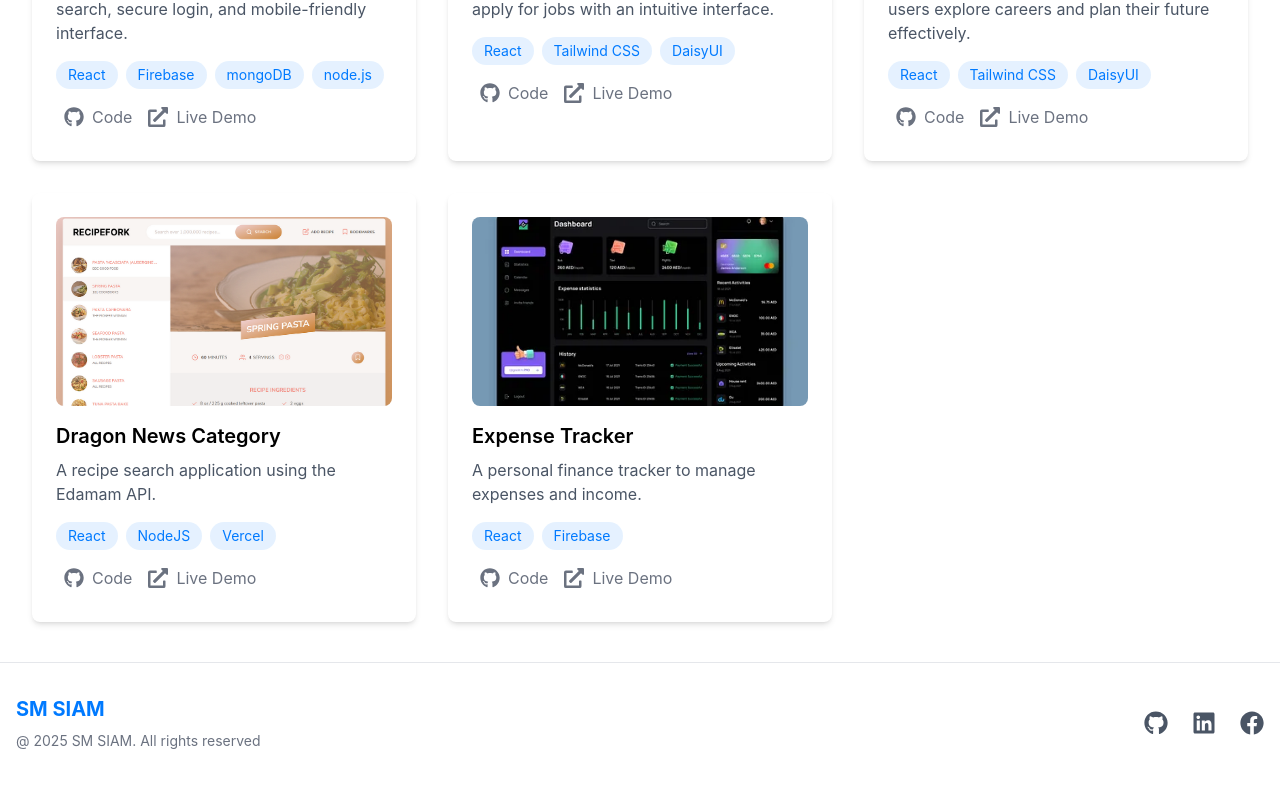
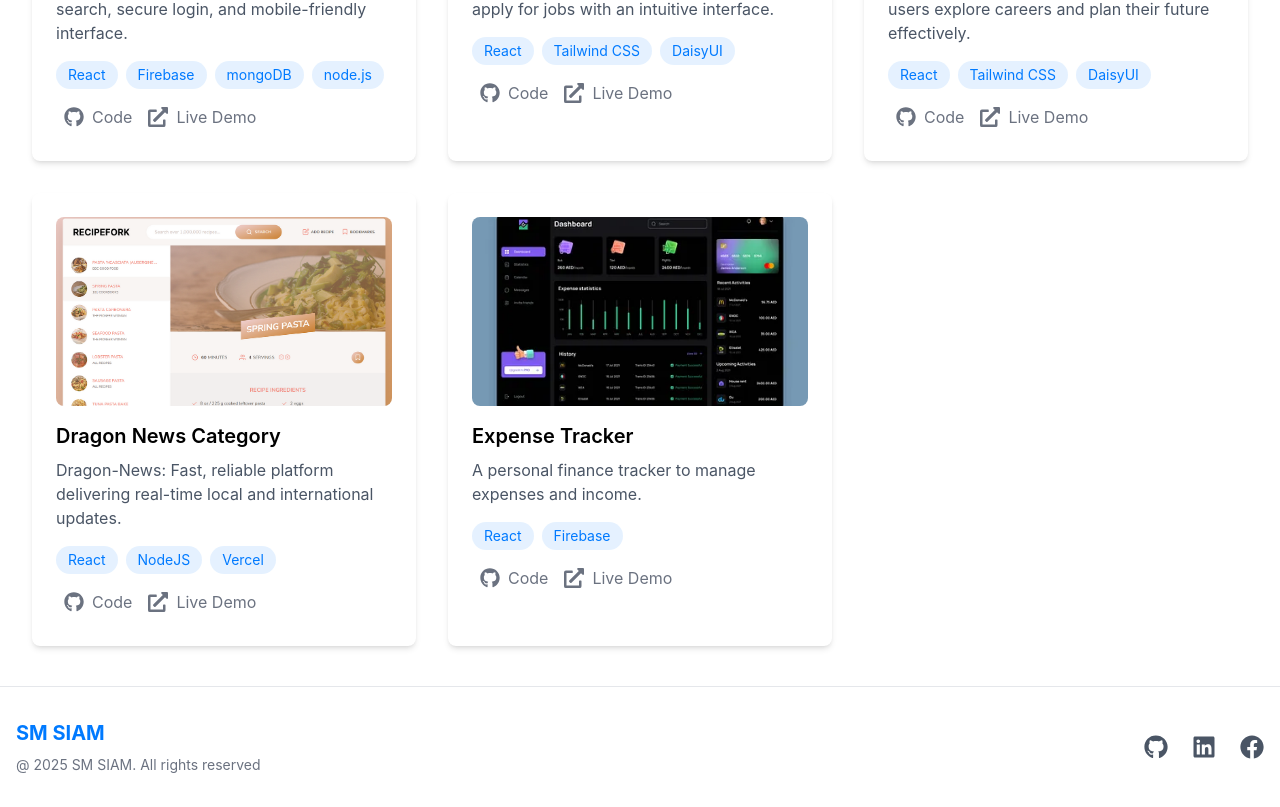
Before and after one commit to siam114/portfolio-website-nextjs, a Next.js app: page /projects in a window 1280 px wide. Shown: the part 1069-1876 px from the top of the page. Before the commit the page ends 1852 px from the top, so only its background shows below. Built offline with nearby package versions, Linux system fonts and the light colour scheme.

Commit message:
change description

```diff
--- a/src/content/project.ts
+++ b/src/content/project.ts
@@ -51,7 +51,7 @@ export const projects: Project[] = [
       },
       {
         title: 'Dragon News Category',
-        description: 'A recipe search application using the Edamam API.',
+        description: 'Dragon-News: Fast, reliable platform delivering real-time local and international updates.',
         technologies: ['React', 'NodeJS', 'Vercel'],
         githubLink: 'https://github.com/siam114/Dragon-news',
         demoLink: 'https://dragon-news-7104a.web.app/category/01',
```
